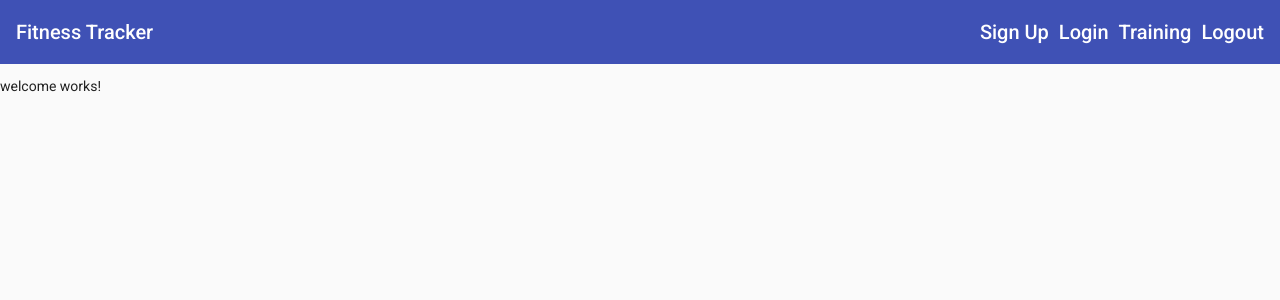
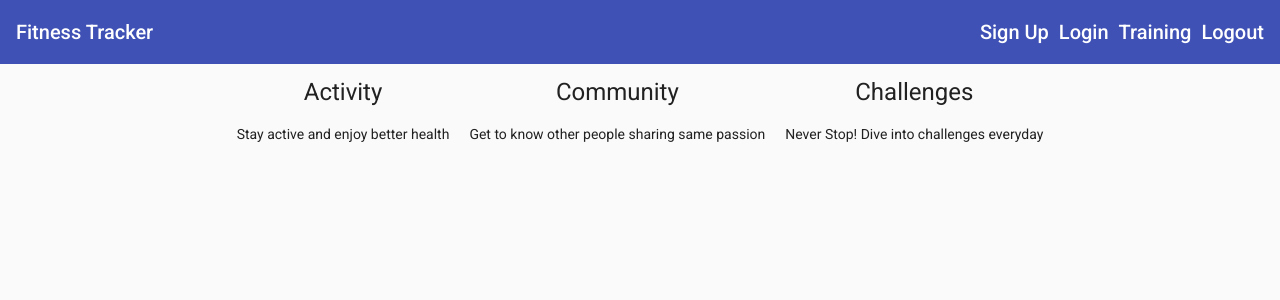
Before and after one commit to Gagandeep39/angular-fitness-tracker, an Angular app: page / in a window 1280 px wide. Shown: the top 300 px of the page. Built offline with nearby package versions, Linux system fonts and the light colour scheme.

Commit message:
Created a simple welcome component

```diff
--- a/src/app/welcome/welcome.component.css
+++ b/src/app/welcome/welcome.component.css
@@ -0,0 +1,3 @@
+.welcome {
+  text-align: center;
+}
--- a/src/app/welcome/welcome.component.html
+++ b/src/app/welcome/welcome.component.html
@@ -1 +1,14 @@
-<p>welcome works!</p>
+<div class="welcome" fxLayout="column" fxLayout.gt-md="row" fxLayoutGap.gt-md="20px" fxLayoutAlign="center center">
+  <section>
+    <h1>Activity</h1>
+    <p>Stay active and enjoy better health</p>
+  </section>
+  <section>
+    <h1>Community</h1>
+    <p>Get to know other people sharing same passion</p>
+  </section>
+  <section>
+    <h1>Challenges</h1>
+    <p>Never Stop! Dive into challenges everyday</p>
+  </section>
+</div>
```
